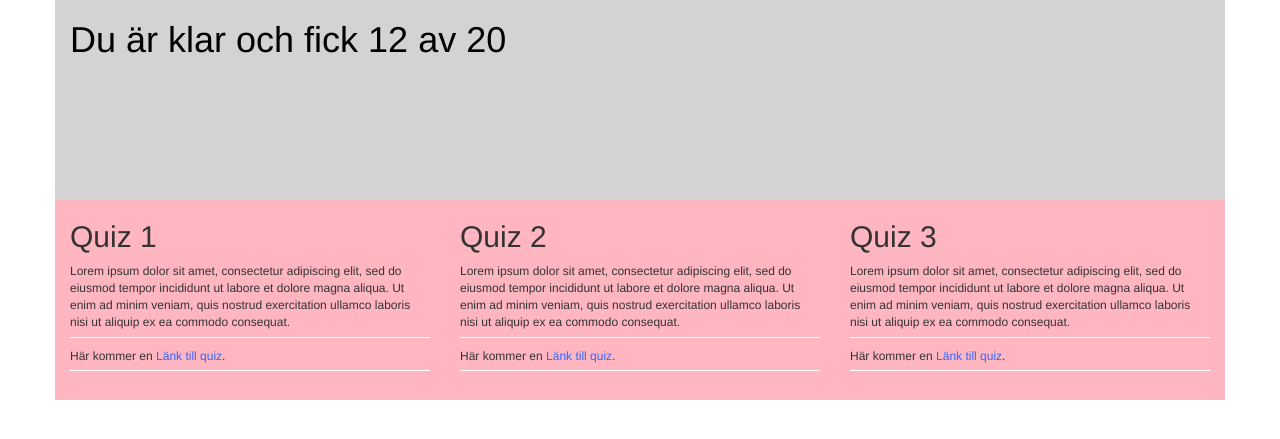
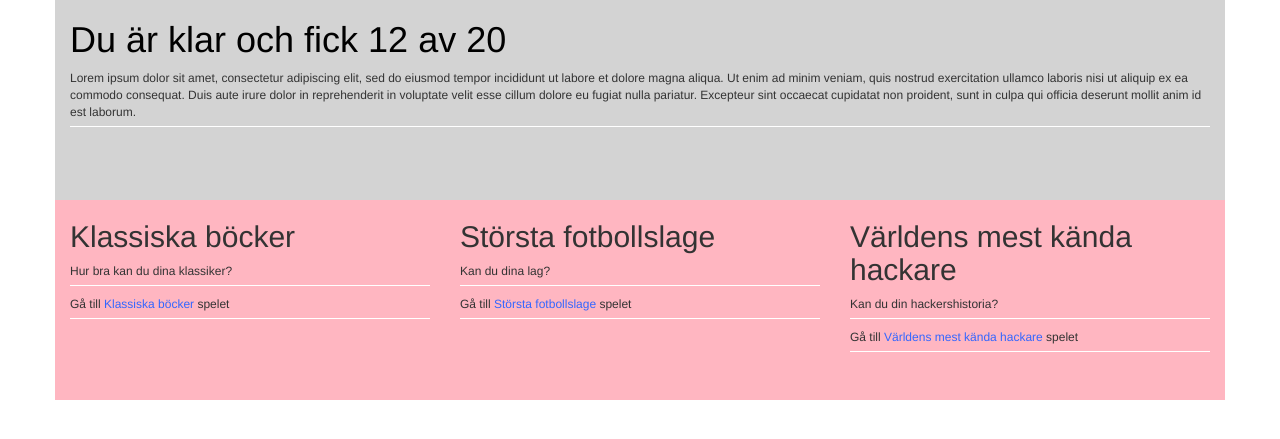
Before and after one commit to Vertsi/quizproject, a Django app: page /quiz/1/completed/ in a window 1280 px wide. Shown: the top 439 px of the page. Run offline with Django 3.2, Linux system fonts and the light colour scheme.

Commit message:
Up until last task

```diff
--- a/quiz/templates/question.html
+++ b/quiz/templates/question.html
@@ -17,9 +17,8 @@
   		<input type="radio" name="gender" value="male" checked> {{ answer1 }}<br>
   		<input type="radio" name="gender" value="female"> {{ answer2 }}<br>
   		<input type="radio" name="gender" value="other"> {{ answer3 }}<br><br>
-  		 <input type="submit" value="Nästa fråga"><br><br>
-
 	</form>
+	  <a href="{% url 'completed_page' quiz_number %}"><input type="submit" Value="Nästa fråga"></a>
 	</div>
 </div>
 	</div>
--- a/quiz/templates/quiz.html
+++ b/quiz/templates/quiz.html
@@ -14,7 +14,8 @@
 			<div class="col-md-12 column1">
 	<h1> Spela frågespel "{{ quiz.name }}"</h1>
 		<p>{{ quiz.description }} Testa dina kunskaper!</p>
-	<input type="submit" value="Starta spelet"><br><br>
+        <a href="{% url 'question_page' quiz_number 1 %}"><input type="submit" Value="Starta spelet"></a>
+
 	</div>
 </div>
 	</div>
--- a/quiz/templates/results.html
+++ b/quiz/templates/results.html
@@ -9,26 +9,24 @@
 <link href="/static/style.css" rel="stylesheet">
 </head>
 <body>
+
 	<div class="container">
 		<div class="row">
 			<div class="col-md-12 column1">
 	<h1>Du är klar och fick {{ correct }} av {{ total }}</h1>
+		<p>Lorem ipsum dolor sit amet, consectetur adipiscing elit, sed do eiusmod tempor incididunt ut labore et dolore magna aliqua. Ut enim ad minim veniam, quis nostrud exercitation ullamco laboris nisi ut aliquip ex ea commodo consequat. Duis aute irure dolor in reprehenderit in voluptate velit esse cillum dolore eu fugiat nulla pariatur. Excepteur sint occaecat cupidatat non proident, sunt in culpa qui officia deserunt mollit anim id est laborum.</p>
 	</div>
 </div>
+
 		<div class="row">
-			<div class="col-md-4 column2"><h2>Quiz 1</h3>
-				<p>Lorem ipsum dolor sit amet, consectetur adipiscing elit, sed do eiusmod tempor incididunt ut labore et dolore magna aliqua. Ut enim ad minim veniam, quis nostrud exercitation ullamco laboris nisi ut aliquip ex ea commodo consequat.</p>
-				<p>Här kommer en <a href="quiz.html">Länk till quiz</a>.</p>
+			{% for quiz in quizzes %}
+			<div class="col-md-4 column2"><h2>{{ quiz.name }}</h2>
+				<p>{{ quiz.description }}</p>
+				<p>Gå till <a href="{% url 'quiz_page' quiz.quiz_number %}"> {{ quiz.name }} </a>spelet</p>
 			</div>
-			<div class="col-md-4 column3"><h2>Quiz 2</h2>
-				<p>Lorem ipsum dolor sit amet, consectetur adipiscing elit, sed do eiusmod tempor incididunt ut labore et dolore magna aliqua. Ut enim ad minim veniam, quis nostrud exercitation ullamco laboris nisi ut aliquip ex ea commodo consequat.</p>
-				<p>Här kommer en <a href="quiz.html">Länk till quiz</a>.</p>
-			</div>
-			<div class="col-md-4 column4"> <h2>Quiz 3</h2>
-				<p>Lorem ipsum dolor sit amet, consectetur adipiscing elit, sed do eiusmod tempor incididunt ut labore et dolore magna aliqua. Ut enim ad minim veniam, quis nostrud exercitation ullamco laboris nisi ut aliquip ex ea commodo consequat.</p>
-				<p>Här kommer en <a href="quiz.html">Länk till quiz</a>.</p>
-			</div>
-	</div>
+			{% endfor %}
+		</div>
+
 <script src="https://ajax.googleapis.com/ajax/libs/jquery/1.12.4/jquery.min.js">
 	</script>
 	<script src="js/bootstrap.min.js"></script>
--- a/quiz/templates/start.html
+++ b/quiz/templates/start.html
@@ -18,13 +18,13 @@
 </div>
 		<div class="row">
 			{% for quiz in quizzes %}
-			<div class="col-md-4 column2"><h2>{{ quiz.name }}</h3>
+			<div class="col-md-4 column2"><h2>{{ quiz.name }}</h2>
 				<p>{{ quiz.description }}</p>
-				<p>Här kommer en <a href="quiz.html">Länk till quiz</a>.</p>
+				<p>Gå till <a href="{% url 'quiz_page' quiz.quiz_number %}"> {{ quiz.name }} </a>spelet</p>
 			</div>
 			{% endfor %}
+		</div>
 
-	</div>
 <script src="https://ajax.googleapis.com/ajax/libs/jquery/1.12.4/jquery.min.js">
 	</script>
 	<script src="js/bootstrap.min.js"></script>
--- a/quiz/views.py
+++ b/quiz/views.py
@@ -47,5 +47,6 @@ def completed(request, quiz_number):
 		"correct": 12,
 		"total": 20,
 		"quiz_number": quiz_number,
+		"quizzes": quizzes,
 	}
 	return render(request, "results.html", context)
--- a/quizsite/urls.py
+++ b/quizsite/urls.py
@@ -2,8 +2,8 @@ from django.urls import path
 from quiz import views
 
 urlpatterns = [
-	path("", views.startpage),
-	path("quiz/<int:quiz_number>/", views.quiz),
-	path("quiz/<int:quiz_number>/question/<int:question_number>/", views.question),
-	path("quiz/<int:quiz_number>/completed/", views.completed)
+	path("", views.startpage, name="start_page"),
+	path("quiz/<int:quiz_number>/", views.quiz, name="quiz_page"),
+	path("quiz/<int:quiz_number>/question/<int:question_number>/", views.question, name="question_page"),
+	path("quiz/<int:quiz_number>/completed/", views.completed, name="completed_page")
 ]
```
